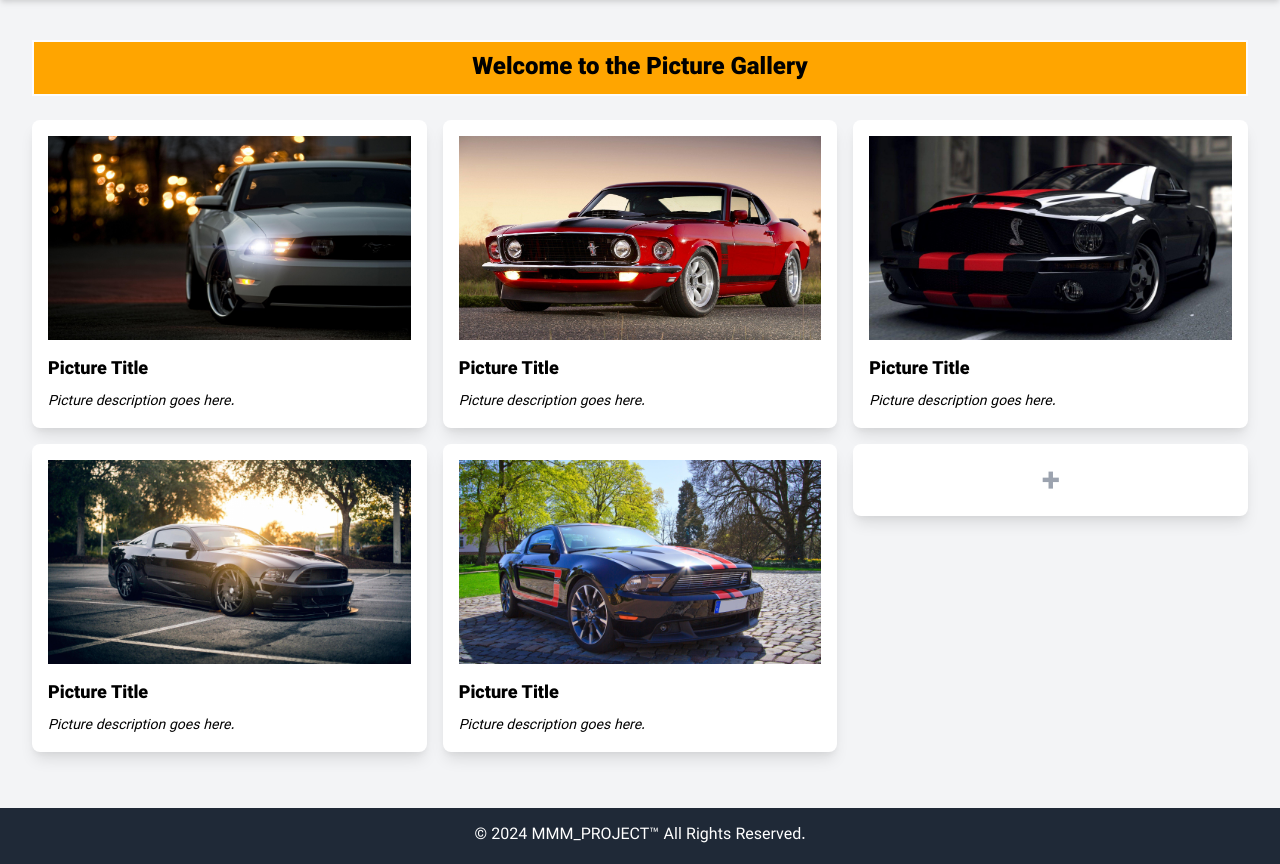
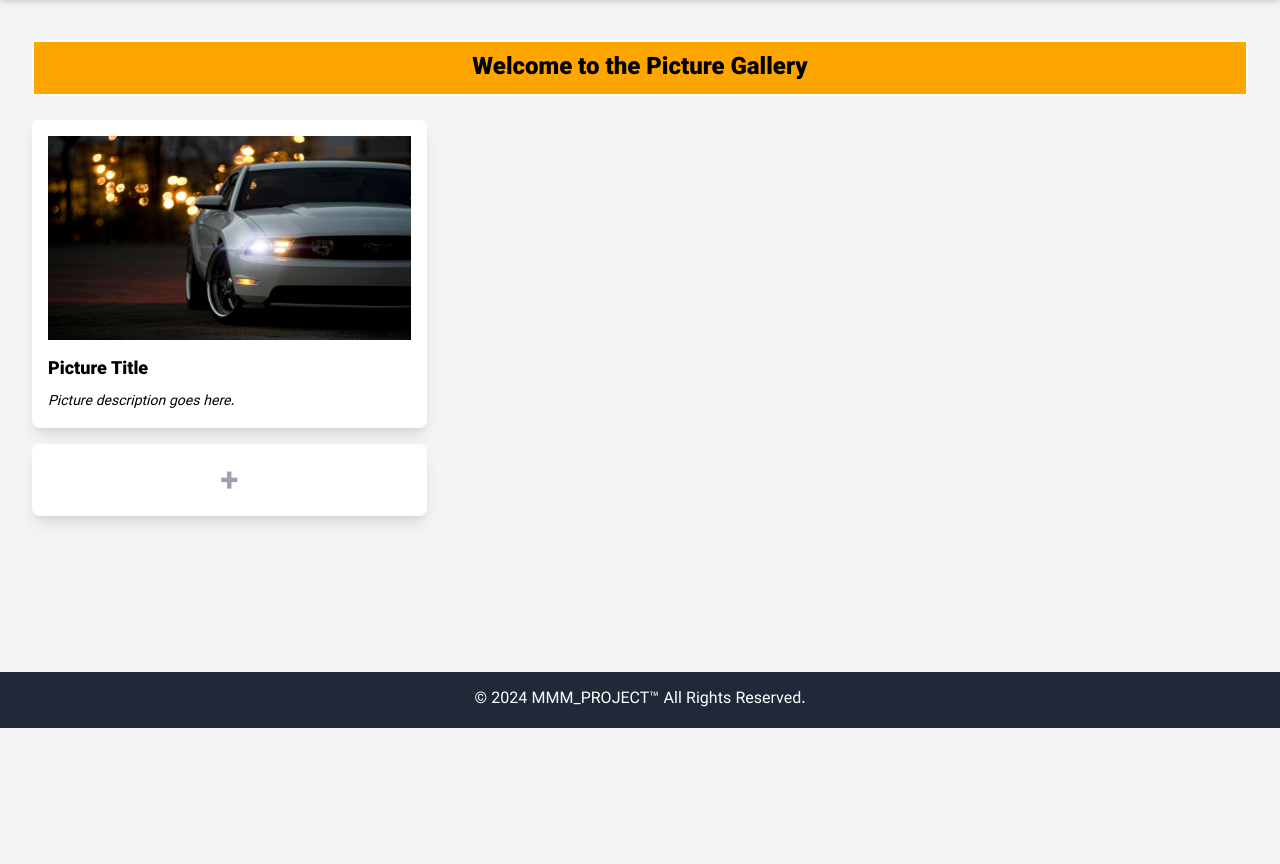
Before and after one commit to saeed-54996/MMM-Project, a Flask app: page /pictures/ in a window 1280 px wide. Shown: the part 72-936 px from the top of the page. After the commit the page ends 800 px from the top, so only its background shows below. Run offline with Flask 3, Linux system fonts and the light colour scheme; some libraries are stand-ins or nearby versions.

Commit message:
updating picture routing

```diff
--- a/my_flask_app/app.py
+++ b/my_flask_app/app.py
@@ -1,7 +1,7 @@
 from flask import *
 from init import app, db
 from model import *
-from controler import login, signup ,upload_photo,user_profile
+from controler import login, signup ,upload_photo,user_profile,show_pictures
 
 @app.route('/')
 def home():
@@ -29,7 +29,7 @@ def my_profile():
 
 @app.route('/pictures/')
 def pictures():
-    return render_template('pictures.html')
+    return show_pictures()
 
 @app.route('/picture/<picture_id>/')
 def picture(picture_id):
--- a/my_flask_app/controler.py
+++ b/my_flask_app/controler.py
@@ -60,6 +60,10 @@ def user_profile():
         return redirect(url_for('login_route'))
     return render_template('my-profile.html')
 
+
+def show_pictures():
+    return render_template('pictures.html')
+
 def upload_photo():
     if  not 'user_id' in session:
         flash('user is not loged in')
--- a/my_flask_app/templates/pictures.html
+++ b/my_flask_app/templates/pictures.html
@@ -10,6 +10,8 @@
     <h1 class="text-2xl font-bold mb-6 text-center main-title">Welcome to the Picture Gallery</h1>
     <div class="flex flex-wrap -mx-2">
 
+        <!-- start loop -->
+        <a href="">
             <div class="w-full md:w-1/2 lg:w-1/3 px-2 mb-4">
                 <div class="bg-white p-4 shadow-lg rounded-lg">
                     <img src="{{ url_for('static', filename='img/photo1.jpg')}}" alt="Image description" class="w-full h-auto mb-4">
@@ -17,39 +19,8 @@
                     <div class="description text-sm italic">Picture description goes here.</div>
                 </div>
             </div>
-
-        <div class="w-full md:w-1/2 lg:w-1/3 px-2 mb-4">
-            <div class="bg-white p-4 shadow-lg rounded-lg">
-                <img src="{{ url_for('static', filename='img/photo2.jpg')}}" alt="Image description" class="w-full h-auto mb-4">
-                <div class="title text-lg font-bold mb-2">Picture Title</div>
-                <div class="description text-sm italic">Picture description goes here.</div>
-            </div>
-        </div>
-
-        <div class="w-full md:w-1/2 lg:w-1/3 px-2 mb-4">
-            <div class="bg-white p-4 shadow-lg rounded-lg">
-                <img src="{{ url_for('static', filename='img/photo3.jpg')}}" alt="Image description" class="w-full h-auto mb-4">
-                <div class="title text-lg font-bold mb-2">Picture Title</div>
-                <div class="description text-sm italic">Picture description goes here.</div>
-            </div>
-        </div>
-
-        <div class="w-full md:w-1/2 lg:w-1/3 px-2 mb-4">
-            <div class="bg-white p-4 shadow-lg rounded-lg">
-                <img src="{{ url_for('static', filename='img/photo5.jpg')}}" alt="Image description" class="w-full h-auto mb-4">
-                <div class="title text-lg font-bold mb-2">Picture Title</div>
-                <div class="description text-sm italic">Picture description goes here.</div>
-            </div>
-        </div>
-
-        <div class="w-full md:w-1/2 lg:w-1/3 px-2 mb-4">
-            <div class="bg-white p-4 shadow-lg rounded-lg">
-                <img src="{{ url_for('static', filename='img/photo6.jpg')}}" alt="Image description" class="w-full h-auto mb-4">
-                <div class="title text-lg font-bold mb-2">Picture Title</div>
-                <div class="description text-sm italic">Picture description goes here.</div>
-            </div>
-        </div>
-
+        </a>
+        <!-- end of the photos -->
         <div class="w-full md:w-1/ lg:w-1/3 px-2 mb-4">
             <div class="bg-white p-4 shadow-lg rounded-lg flex items-center justify-center">
                 <button class="text-4xl font-bold text-gray-400 hover:text-gray-600">+</button>
```
Lines whose indentation alone changed are shown as unchanged.
